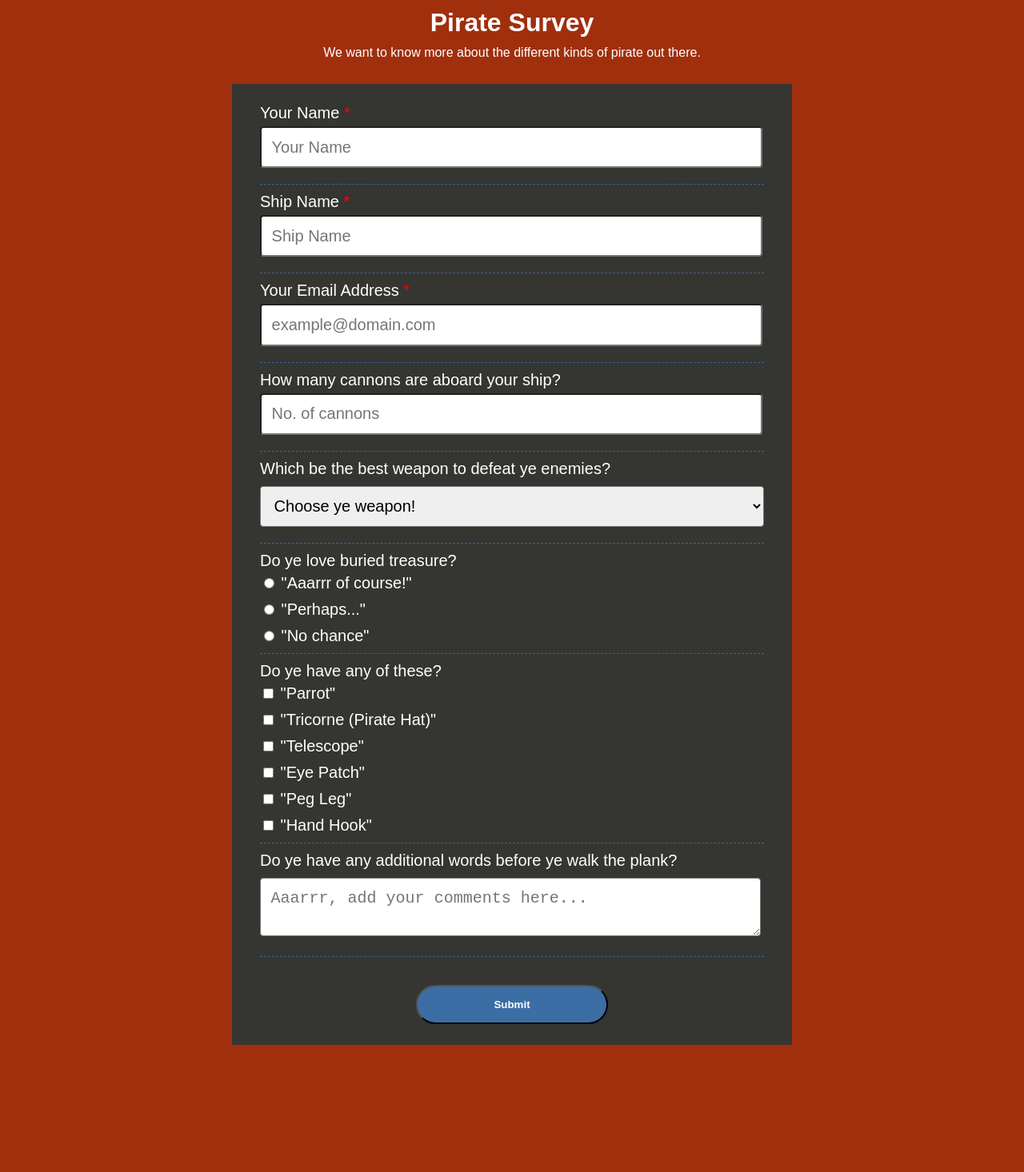
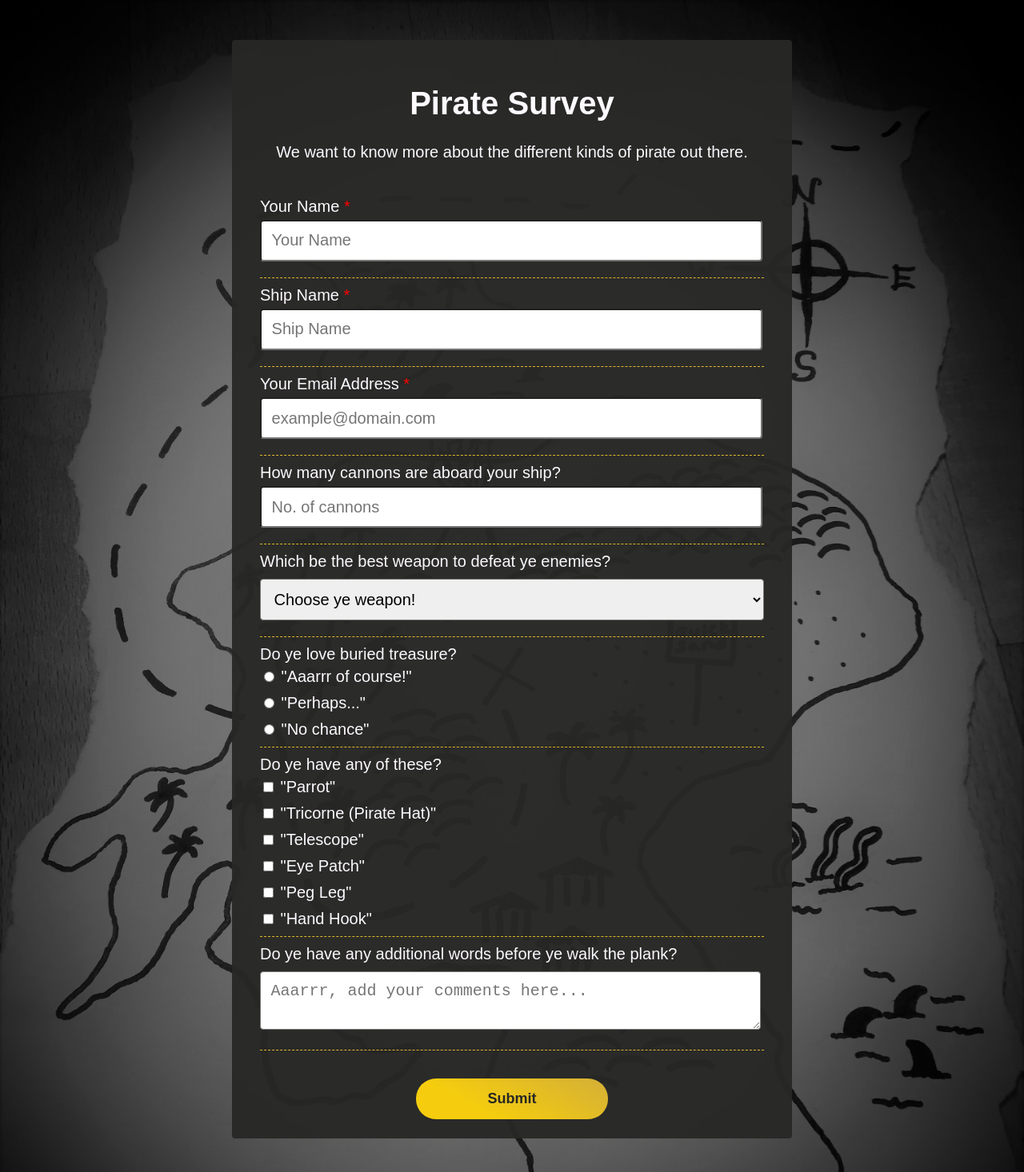
Before and after one commit to HalfElfAlistair/fcc-survey-form-project, a plain HTML site: page index.html in a window 1280 px wide. Shown: the whole page at 80% size. Before the commit the page ends 1307 px from the top, so only its background shows below. Drawn offline with Linux system fonts and the light colour scheme.

Commit message:
improved appearance with css and added an image for background

```diff
--- a/assets/stylesheets/main.css
+++ b/assets/stylesheets/main.css
@@ -1,22 +1,20 @@
 body {
-        background-color: #A02F0D;
-        color: white;
+    color: #FCF9FF;
     font-family: Arial, Helvetica, sans-serif;
-        text-align: center;
     overflow-x: hidden;
-}
-
-form div {
-        margin: 10px 0 5px 0;
+    background-image: url("../images/treasure_map_bw.jpg");
+    background-size: cover;
 }
 
 button {
-        background-color: #3A6EA5;
-        color: white;
+    background-image: linear-gradient(29deg, #F5CD0E 30%, #D4AF37);
+    color: #272725;
     width: 140px;
     padding: 10px;
     margin-top: 25px;
+    font-size: 18px;
     font-weight: bold;
+    border: none;
     border-radius: 25px;
     position: absolute;
     left: 50%;
@@ -25,7 +23,7 @@ button {
 }
 
 button:hover {
-        background-color: #3A6797;
+    background-image: linear-gradient(29deg, #D4AF37, #F5CD0E 70%);
     box-shadow: 3px 3px 3px rgba(0,0,0,0.3);
 }
 
@@ -45,7 +43,7 @@ button:hover {
 
 .question {
     margin: 10px 5%;
-        border-bottom: #3A6797 1px dashed;
+    border-bottom: #DFB92A 1px dashed;
 }
 
 .required:after {
@@ -54,10 +52,10 @@ button:hover {
 }
 
 #survey-form {
-        background-color: #353531;
+background: rgba(39,39,37, 0.9);
     text-align: left;
     width: 100vw;
-        margin: 25px 0 0 0;
+    margin: 0;
     padding-top: 15px;
     padding-bottom: 100px;
     position: absolute;
@@ -77,22 +75,34 @@ p {
 margin: 5px 0 5px 0;
 }
 
-#title {
-    margin: 10px 10%;
+#intro {
+margin-bottom: 25px;
+padding: 15px;
+text-align: center;
 }
 
 
-@media screen and (min-width: 700px) {
+@media only screen and (min-width: 700px) {
+
 button {
     width: 240px;
     padding: 15px;
 }
 
 #survey-form {
+    background: rgba(39,39,37, 0.95);
     width: 700px;
-        margin: 25px auto 0 auto;
+    margin: 50px auto 0 auto;
+    border-radius: 4px;
+    top: 0;
     left: 50%;
     margin-right: -50%;
     transform: translate(-50%, 0)
 }
+
+#bottom {
+    height: 50px;
+    position: relative;
+    top: 1408px;
 }
+}
--- a/index.html
+++ b/index.html
@@ -5,9 +5,11 @@
         <meta name="viewport" content="width=device-width, initial-scale=1, minimum-scale=1">
     </head>
     <body>
-        <h1 id="title">Pirate Survey</h1>
-        <p id="description">We want to know more about the different kinds of pirate out there.</p>
         <form id="survey-form">
+            <div id="intro">
+                <h1 id="title">Pirate Survey</h1>
+                <p id="description">We want to know more about the different kinds of pirate out there.</p>
+            </div>
             <div class="question">
                 <label id="name-label" class="required">Your Name</label>
                 <input type="text" class="textbox" id="name" placeholder="Your Name" required>
@@ -81,5 +83,6 @@
             </div>
             <button id="submit">Submit</button>
         </form>
+        <div id="bottom"></div>
     </body>
 </html>
```
Also changed, not shown: assets/images/treasure_map_bw.jpg (added). Lines whose indentation alone changed are shown as unchanged.
